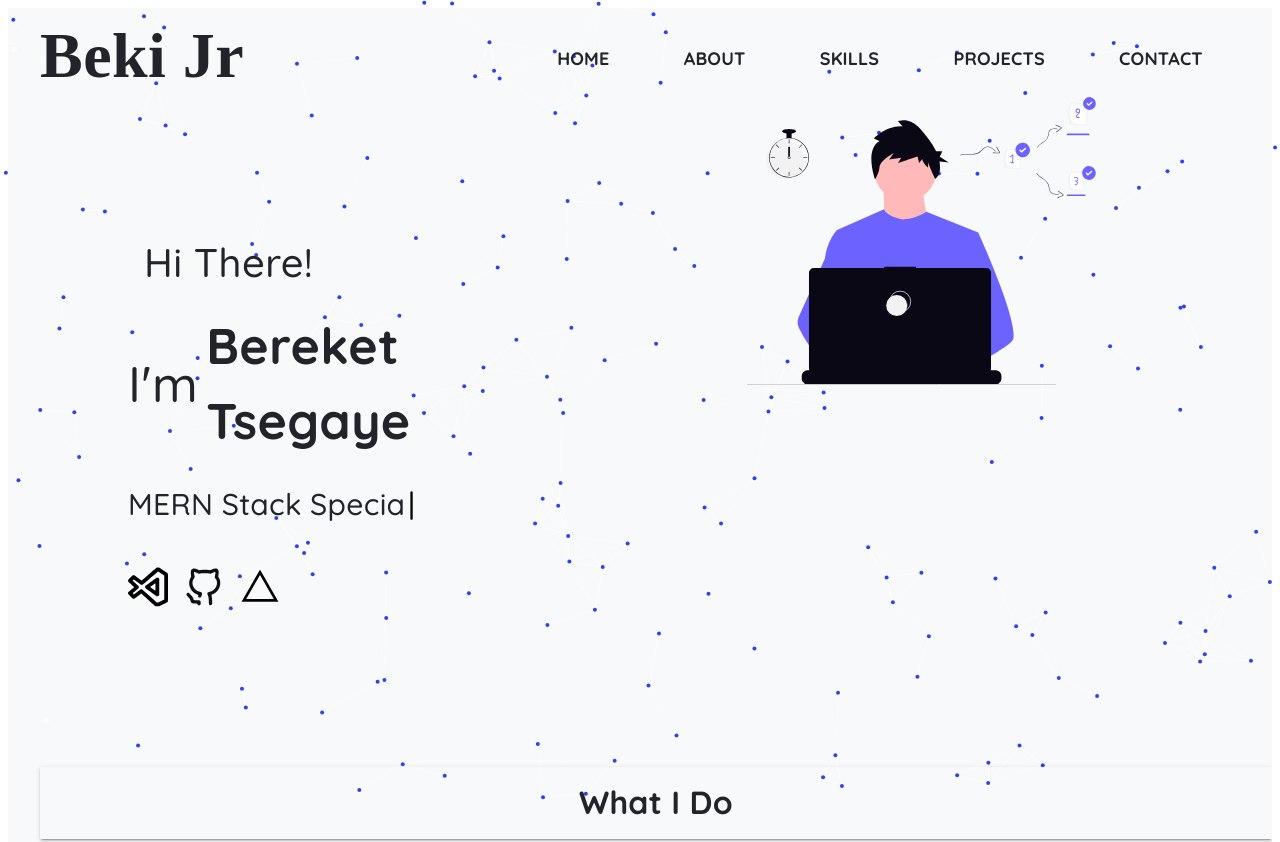
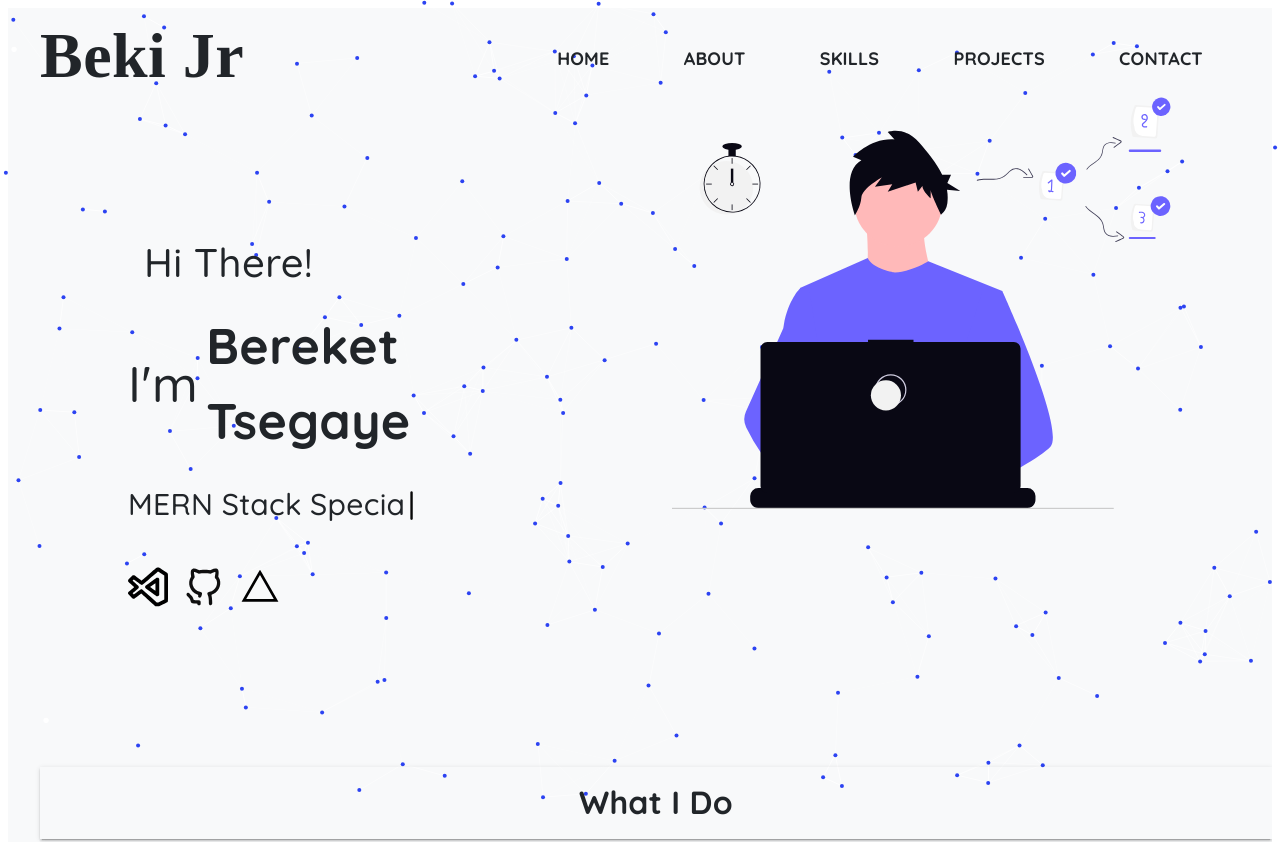
Before and after one commit to treehouseapps/Portfolio, a React (Vite) app: page / in a window 1280 px wide. Shown: the top 842 px of the page. Built offline with nearby package versions, Linux system fonts and the light colour scheme; a web font is replaced by a local one.

Commit message:
updating the ui

```diff
--- a/src/sections/home.jsx
+++ b/src/sections/home.jsx
@@ -92,7 +92,7 @@ const Home = () => {
                 </div>
                 <div data-aos="fade-left">
                     <Box display="flex" justifyContent="center">
-                        <img src="person.svg" alt="Person.svg" width="80%" style={{ maxWidth: "350px" }} />
+                        <img src="person.svg" alt="Person.svg" width="100%" style={{ maxWidth: "500px" }} />
                     </Box>
                 </div>
             </Box>
```
